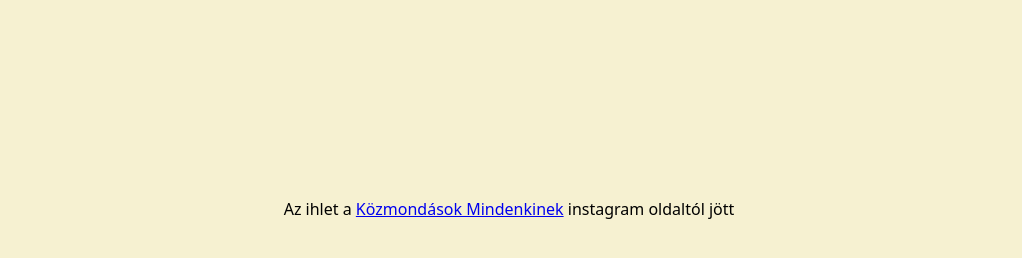
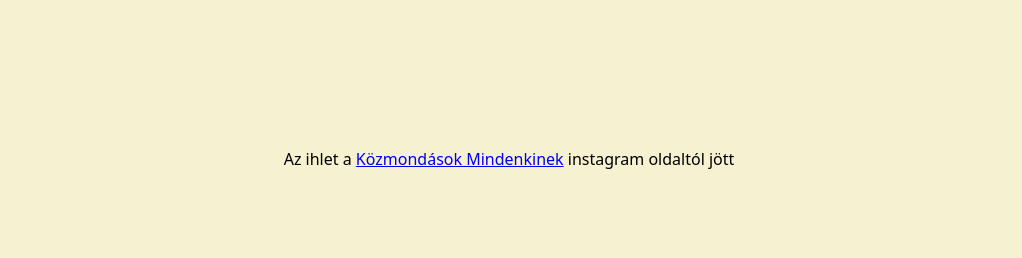
Before and after one commit to ytinoooon/K-zmond-sok, a plain HTML site: page index.html in a window 1280 px wide. Shown: the part 466-724 px from the top of the page, without its empty margins (131-1153 px from the left). Drawn offline with Linux system fonts and the light colour scheme.

Commit message:
Update style.css

```diff
--- a/style.css
+++ b/style.css
@@ -105,6 +105,6 @@ button {
 
 .vegszo {
     text-align: center;
-    margin-top: 220px;
+    margin-top: 170px;
     font-family:system-ui, -apple-system, BlinkMacSystemFont, 'Segoe UI', Roboto, Oxygen, Ubuntu, Cantarell, 'Open Sans', 'Helvetica Neue', sans-serif;
 }
```
